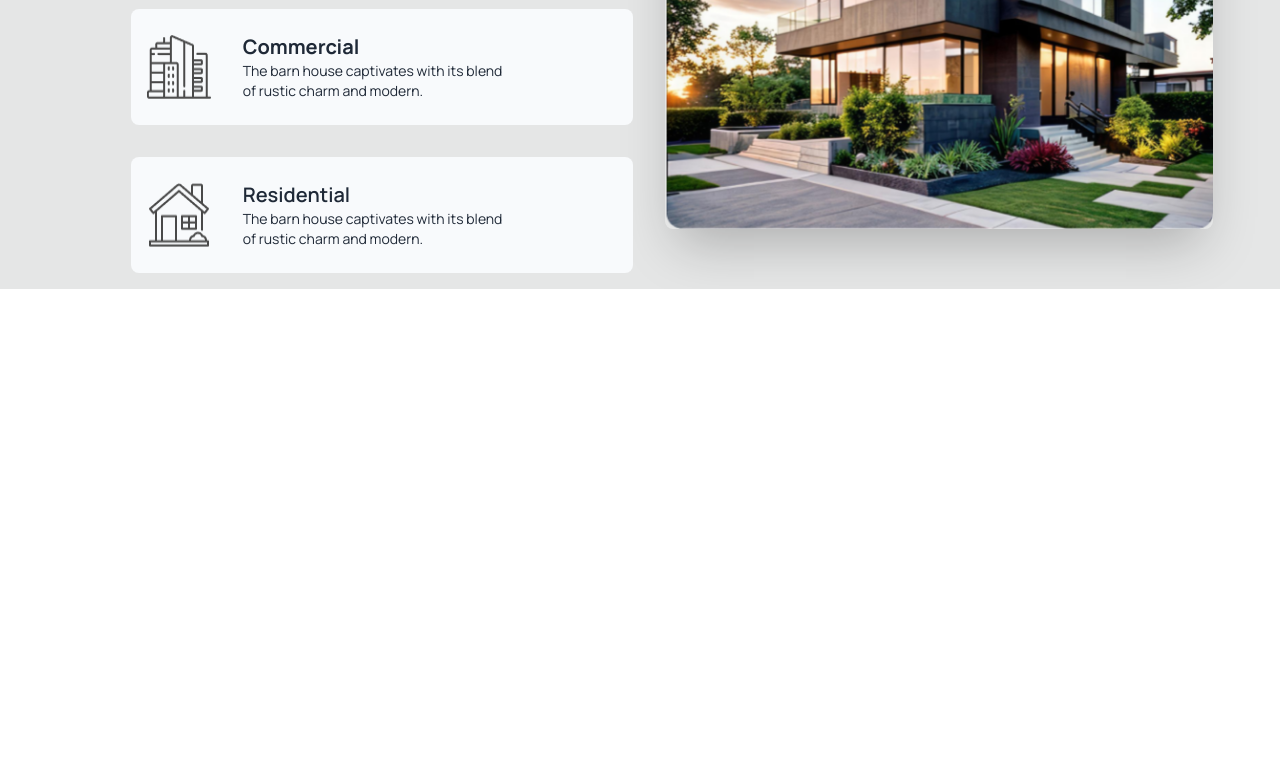
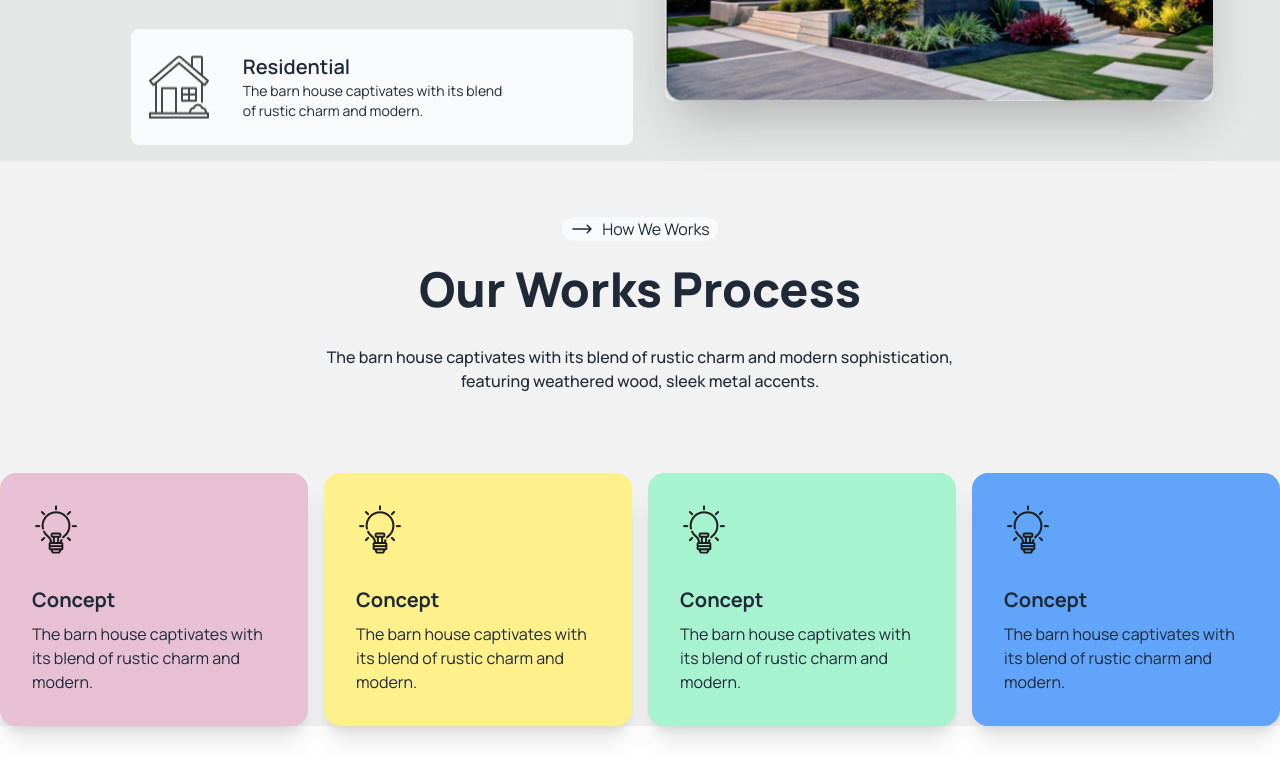
Before and after one commit to raselworshop/assignment-3, a website built with Vite: page index.html in a window 1280 px wide. Shown: the part 1379-2158 px from the top of the page. Before the commit the page ends 1668 px from the top, so only its background shows below. Built offline with nearby package versions, Linux system fonts and the light colour scheme.

Commit message:
added the our works section

```diff
--- a/index.html
+++ b/index.html
@@ -22,6 +22,7 @@
               'btn-my': '#ABEF5F',
               'btn-my-bg': 'rgba(171, 239, 95, 0.5)',
               'title-my': 'rgba(33, 33, 33, 1)',
+              'card-bg': '#E7C1D3',
             }
           }
         }
@@ -95,11 +96,11 @@
               </div>
         </nav>
         <!-- banner section -->
-         <div class="lg:hero bg-base-200 my-16 min-h-screen overflow-hidden">
+         <div class="lg:hero bg-base-200 min-h-screen overflow-hidden">
             <div class="lg:hero-content flex-col mb-6">
               <img
                 src="./assets/banner.png"
-                class="lg:max-w-xl rounded-lg shadow-2xl"/>
+                class="lg:max-w-xl rounded-lg pb-5 shadow-2xl"/>
               <div class="flex flex-col  justify-between items-center">
                 <h1 class="text-2xl lg:text-6xl font-extrabold text-center font-manrope text-title-my mb-2 lg:mb-5">A barn house of this design has a <br> striking appearance</h1>
                 <p class="py-3 lg:py-6 px-3 mb-5 font-manrope text-center">
@@ -167,7 +168,78 @@
                 </div>
               </div>
         </section>
-
+        <!--our work proccess section  -->
+        <section class="container mx-auto my-14">
+            <div>
+                <div class="flex flex-col justify-between items-center mb-8 lg:mb-16">
+                    <div class="mb-4">
+                        <!-- button how we works -->
+                       <div class="flex justify-center lg:justify-start">
+                            <span class="inline-flex bg-slate-50 space-x-3 gap-2 px-2 mb-2 text-center rounded-full"><svg xmlns="http://www.w3.org/2000/svg" fill="none" viewBox="0 0 24 24" stroke-width="1.5" stroke="currentColor" class="size-6">
+                                <path stroke-linecap="round" stroke-linejoin="round" d="M17.25 8.25 21 12m0 0-3.75 3.75M21 12H3" />
+                            </svg>
+                            How We Works</span>
+                       </div>
+                    </div>
+                    <!-- our works header -->
+                    <div class="flex flex-col justify-between items-center gap-2 lg:gap-4">
+                        <h1 class="font-manrope font-extrabold text-3xl lg:text-5xl text-center">Our Works Process</h1>
+                        <p class="font-manrope font-medium text-center p-4">The barn house captivates with its blend of rustic charm and modern sophistication,<br> featuring weathered wood, sleek metal accents.</p>
+                    </div>
+                </div>
+                <!-- our work cards -->
+                <div class="grid grid-cols-1 lg:grid-cols-4 gap-4">
+                    <!-- card one -->
+                    <div class="card bg-card-bg justify-start items-start shadow-xl">
+                        <figure class="ml-8 mt-8">
+                          <img
+                            src="./assets/concept.png"
+                            alt="concept" />
+                        </figure>
+                        <div class="card-body">
+                          <h2 class="card-title font-bold">Concept</h2>
+                          <p>The barn house captivates with its blend of rustic charm and modern.</p>
+                        </div>
+                      </div>
+                    <!-- card 2 -->
+                    <div class="card bg-yellow-200 justify-start items-start shadow-xl">
+                        <figure class="ml-8 mt-8">
+                          <img
+                            src="./assets/concept.png"
+                            alt="concept" />
+                        </figure>
+                        <div class="card-body">
+                          <h2 class="card-title font-bold">Concept</h2>
+                          <p>The barn house captivates with its blend of rustic charm and modern.</p>
+                        </div>
+                      </div>
+                    <!-- card 3 -->
+                    <div class="card bg-emerald-200 justify-start items-start shadow-xl">
+                        <figure class="ml-8 mt-8">
+                          <img
+                            src="./assets/concept.png"
+                            alt="concept" />
+                        </figure>
+                        <div class="card-body">
+                          <h2 class="card-title font-bold">Concept</h2>
+                          <p>The barn house captivates with its blend of rustic charm and modern.</p>
+                        </div>
+                      </div>
+                    <!-- card 4 -->
+                    <div class="card bg-blue-400 justify-start items-start shadow-xl">
+                        <figure class="ml-8 mt-8">
+                          <img
+                            src="./assets/concept.png"
+                            alt="concept" />
+                        </figure>
+                        <div class="card-body">
+                          <h2 class="card-title font-bold">Concept</h2>
+                          <p>The barn house captivates with its blend of rustic charm and modern.</p>
+                        </div>
+                      </div>
+                </div>
+            </div>
+        </section>
      </main>
 </body>
 </html>
--- a/tailwind.config.js
+++ b/tailwind.config.js
@@ -11,6 +11,8 @@ module.exports = {
         'btn-my': '#ABEF5F',
         'btn-my-bg': 'rgba(171, 239, 95, 0.5)',
         'title-my': 'rgba(33, 33, 33, 1)',
+        'card-bg': '#E7C1D3',
+
       }
     },
   },
```
